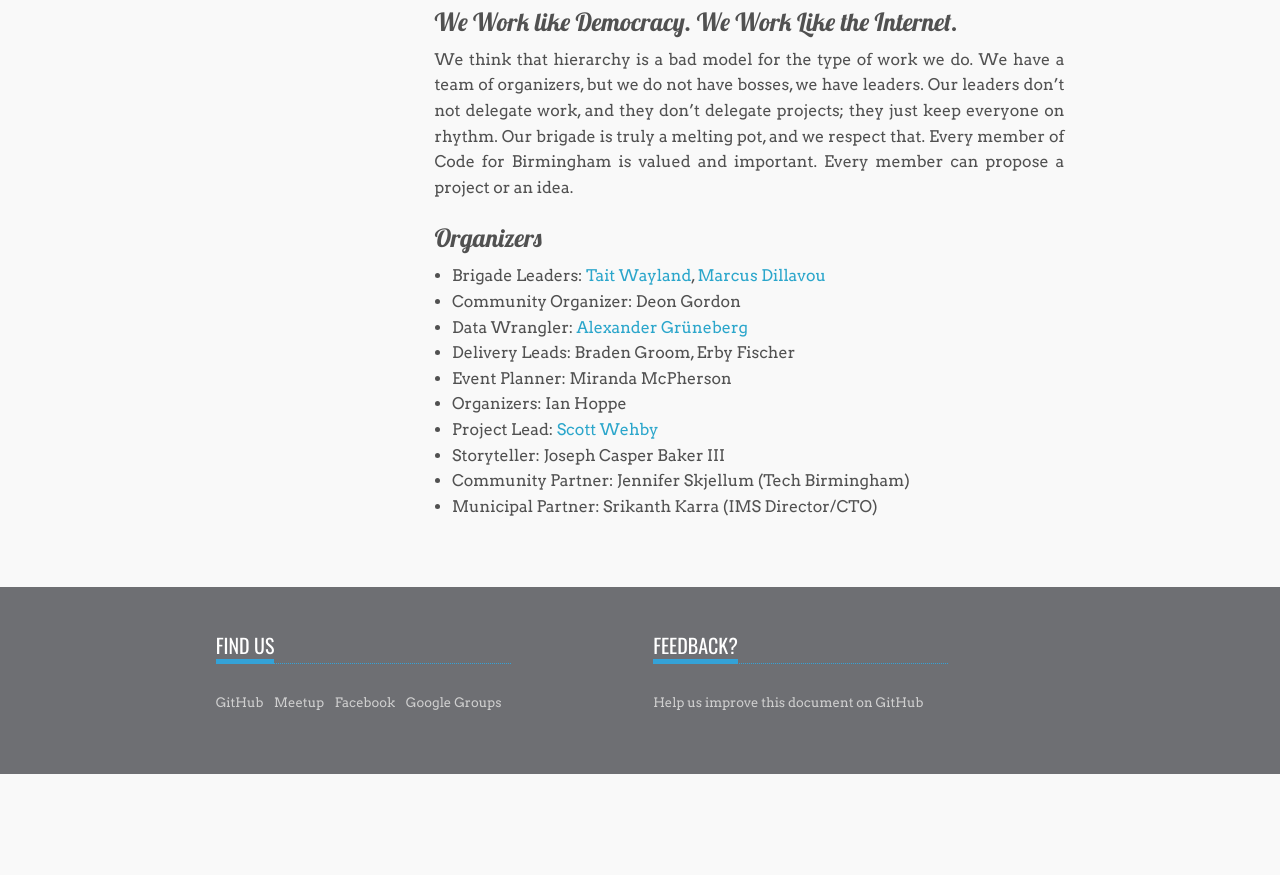
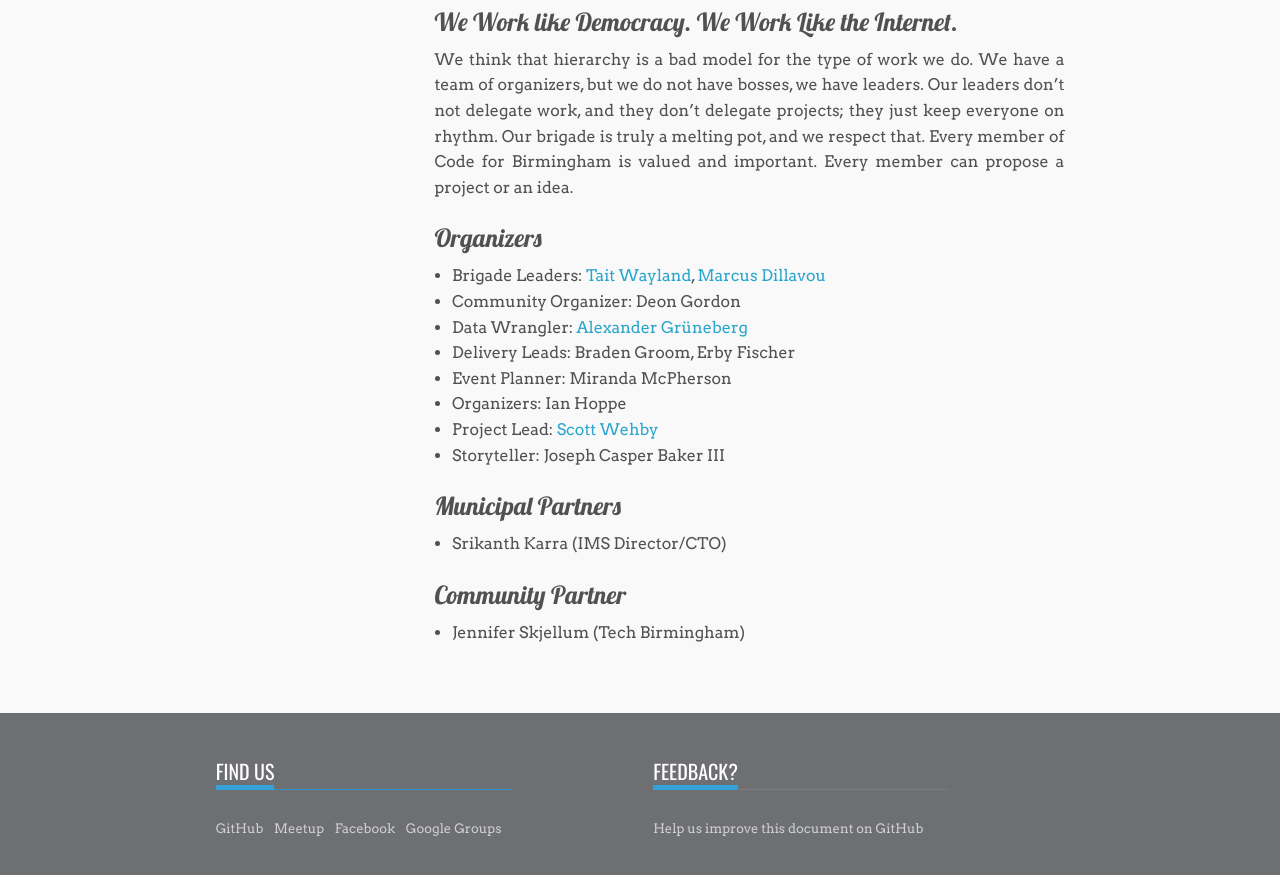
Before and after one commit to codeforbirmingham/codeforbirmingham.github.io, a Jekyll site: the page built from index.md, in a window 1280 px wide and 900 px high, scrolled down 1639 px. Shown: the top 875 px of the window. Built offline with Jekyll 4.4.1, drawn with Linux system fonts in a browser that asks for light colours; before the commit the page ends 2413 px from its top, so only the background shows below that.

Commit message:
Split partners from organizers.

```diff
--- a/index.md
+++ b/index.md
@@ -42,5 +42,15 @@ Organizers
 - Organizers: Ian Hoppe
 - Project Lead: <a href="mailto:scott.wehby@codeforbirmingham.org">Scott Wehby</a>
 - Storyteller: Joseph Casper Baker III
-- Community Partner: Jennifer Skjellum (Tech Birmingham)
-- Municipal Partner: Srikanth Karra (IMS Director/CTO)
+
+
+Municipal Partners
+------------------
+
+- Srikanth Karra (IMS Director/CTO)
+
+
+Community Partner
+-----------------
+
+- Jennifer Skjellum (Tech Birmingham)
```
